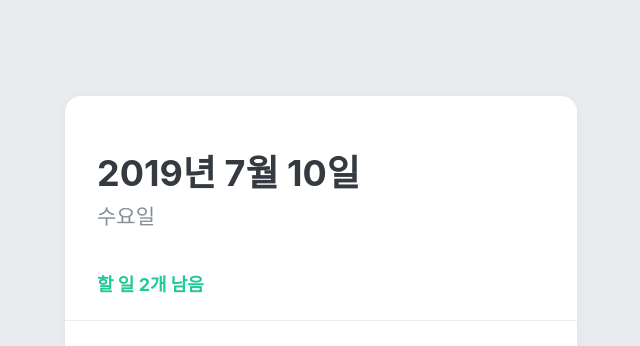
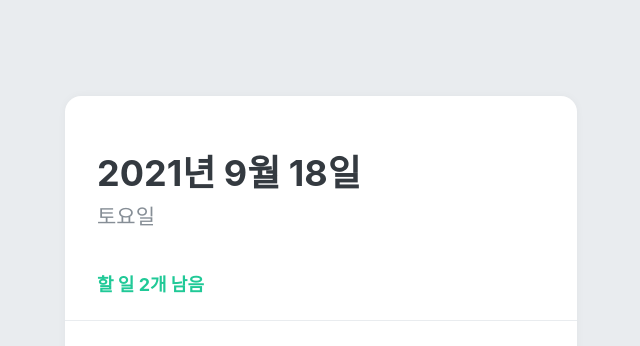
Before and after one commit to haryan248/velopert_mashup-todolist, a React (Create React App) app: page / in a window 1280 px wide. Shown: the top 346 px of the page, without its empty margins (319-959 px from the left). Built offline with nearby package versions, Linux system fonts and the light colour scheme.

Commit message:
[add] 현재 시간과 미완료 할일 표시

```diff
--- a/src/components/TodoHead.js
+++ b/src/components/TodoHead.js
@@ -1,5 +1,6 @@
 import React from "react";
 import styled from "styled-components";
+import { useTodoState } from "../TodoContext";
 
 const TodoHeadBlock = styled.div`
     padding-top: 48px;
@@ -26,11 +27,24 @@
 `;
 
 function TodoHead() {
+    // 할일 목록 가져와서 완료하지 않은 목록 가져오기
+    const todos = useTodoState();
+    const undoneTasks = todos.filter((todo) => !todo.done);
+
+    const today = new Date();
+    const dateString = today.toLocaleDateString("ko-KR", {
+        year: "numeric",
+        month: "long",
+        day: "numeric",
+    });
+    // 현재 날짜 적용
+    const dayName = today.toLocaleDateString("ko-KR", { weekday: "long" });
+
     return (
         <TodoHeadBlock>
-            <h1>2019년 7월 10일</h1>
-            <div className="day">수요일</div>
-            <div className="tasks-left">할 일 2개 남음</div>
+            <h1>{dateString}</h1>
+            <div className="day">{dayName}</div>
+            <div className="tasks-left">할 일 {undoneTasks.length}개 남음</div>
         </TodoHeadBlock>
     );
 }
```
